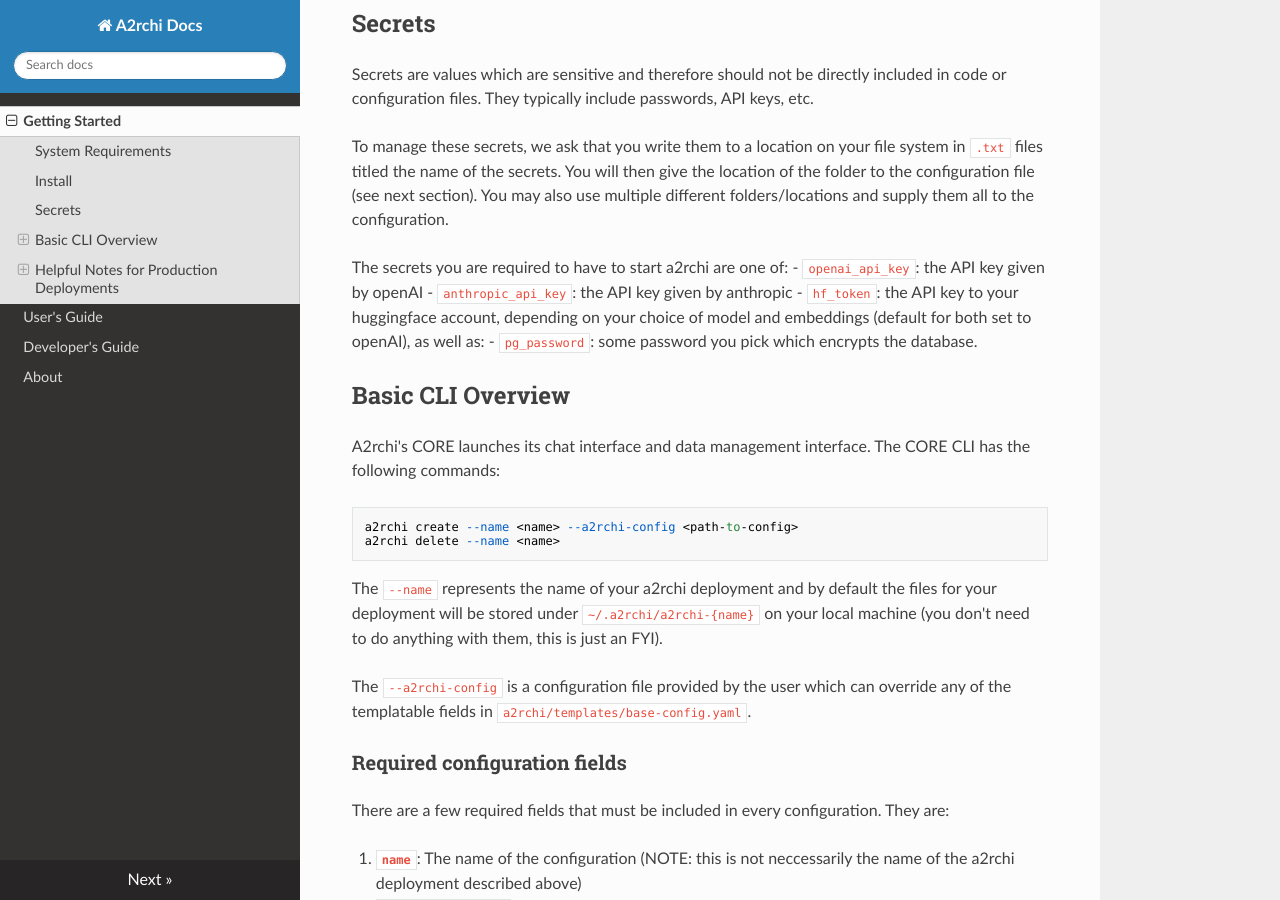
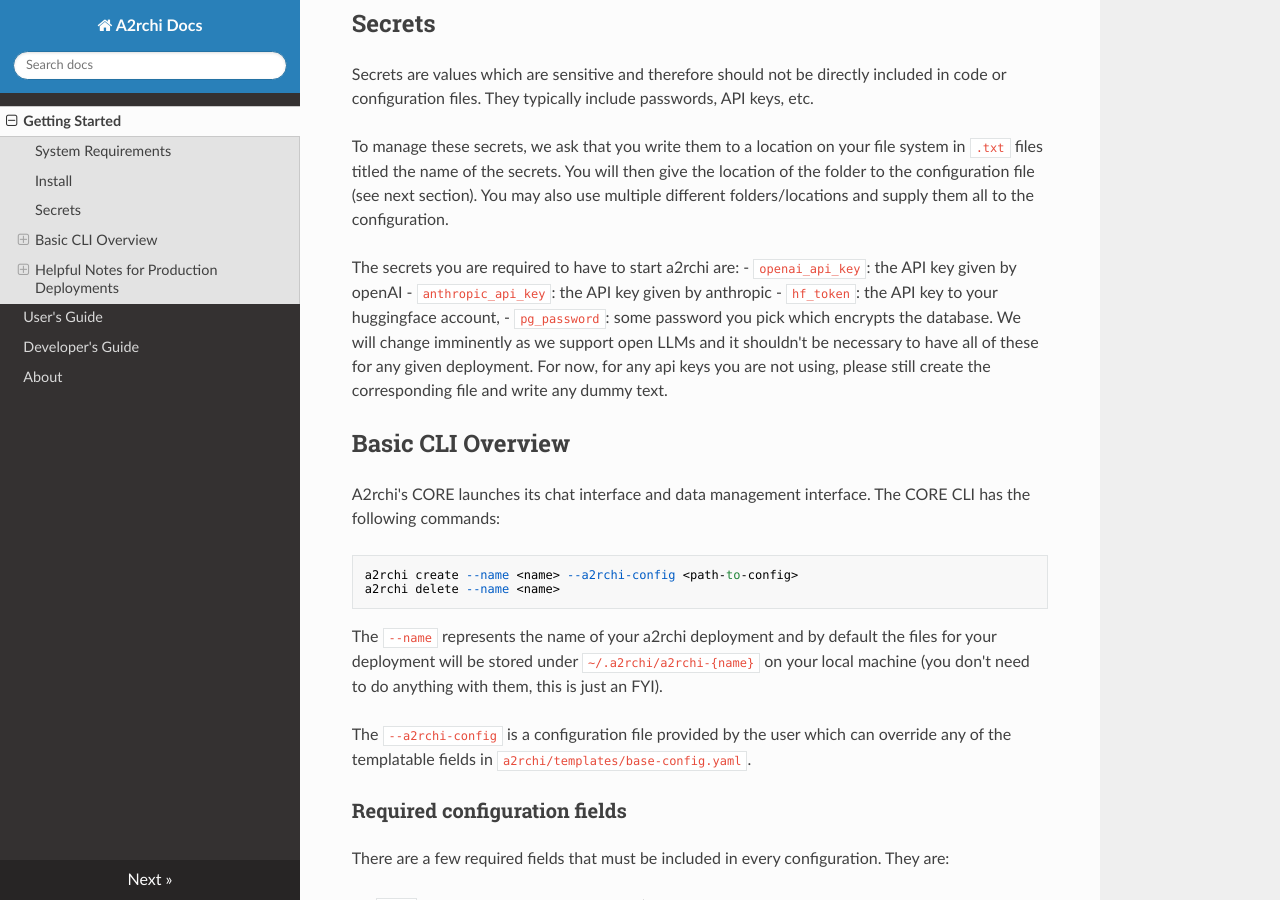
Before and after one commit to mit-submit/A2rchi, an MkDocs documentation site: the page built from docs/docs/index.md, in a window 1280 px wide and 900 px high, scrolled down 1148 px. Built offline with MkDocs 1.6.1, drawn with Linux system fonts in a browser that asks for light colours; nearby versions of some CDN libraries.

Commit message:
changing docs for secrets, will update soon

```diff
--- a/docs/docs/index.md
+++ b/docs/docs/index.md
@@ -40,12 +40,12 @@
 
 To manage these secrets, we ask that you write them to a location on your file system in `.txt` files titled the name of the secrets. You will then give the location of the folder to the configuration file (see next section). You may also use multiple different folders/locations and supply them all to the configuration.
 
-The secrets you are required to have to start a2rchi are one of:
+The secrets you are required to have to start a2rchi are:
 - `openai_api_key`: the API key given by openAI
 - `anthropic_api_key`: the API key given by anthropic
 - `hf_token`: the API key to your huggingface account,
-depending on your choice of model and embeddings (default for both set to openAI), as well as:
 - `pg_password`: some password you pick which encrypts the database.
+We will change imminently as we support open LLMs and it shouldn't be necessary to have all of these for any given deployment. For now, for any api keys you are not using, please still create the corresponding file and write any dummy text.
 
 
 ## Basic CLI Overview
```
